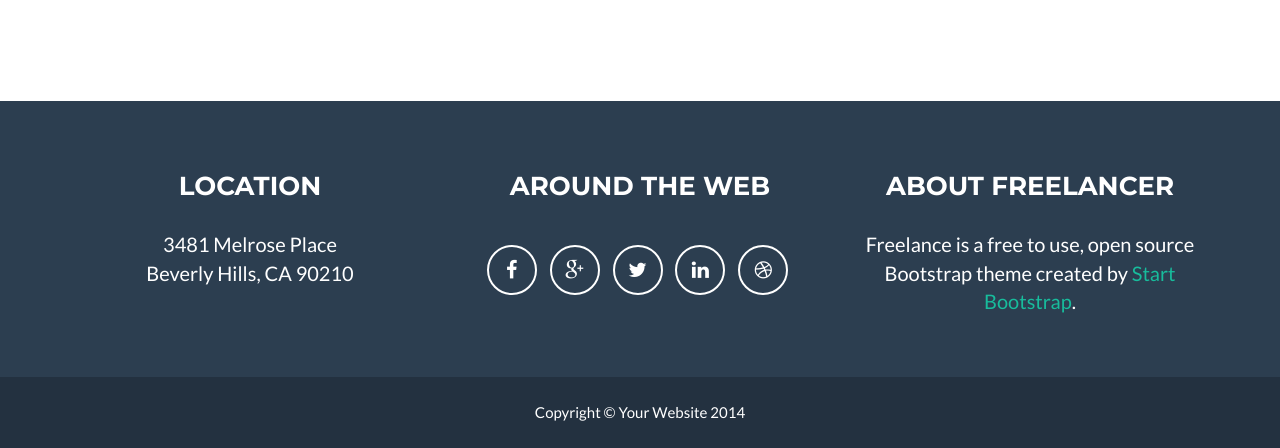
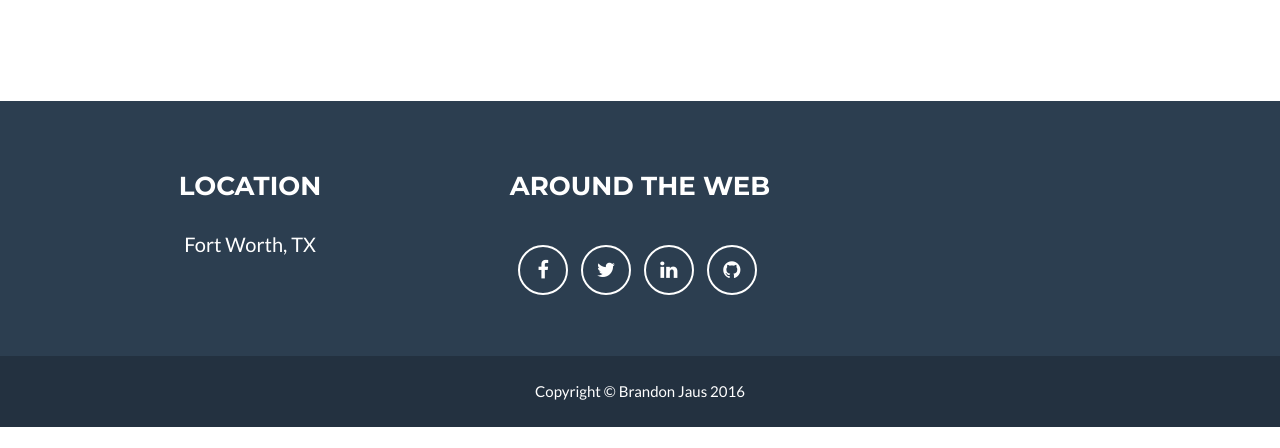
Before and after one commit to bjaus/FreelancerSite, a Flask app: page / in a window 1280 px wide. Shown: the part 2973-3421 px from the top of the page. After the commit the page ends 3400 px from the top, so only its background shows below. Run offline with Flask 2, Linux system fonts and the light colour scheme; some libraries are stand-ins or nearby versions.

Commit message:
minor changes

```diff
--- a/templates/_base.html
+++ b/templates/_base.html
@@ -9,7 +9,7 @@
     <meta name="description" content="">
     <meta name="author" content="">
 
-    <title>Freelancer - Start Bootstrap Theme</title>
+    <title>{% block title %} | BMJ{% endblock %}</title>
 
     <!-- Bootstrap Core CSS - Uses Bootswatch Flatly Theme: http://bootswatch.com/flatly/ -->
     <link href="../static/css/bootstrap.min.css" rel="stylesheet">
@@ -74,7 +74,7 @@
         <div class="container">
             <div class="row">
                 <div class="col-lg-12">
-                    <img class="img-responsive" src="../static/img/profile.png" alt="">
+                    <img class="img-responsive" src="../static/img/me.png" alt="">
                     <div class="intro-text">
                         <span class="name">Brandon Jaus</span>
                         <hr class="star-light">
@@ -246,7 +246,7 @@
                 <div class="row">
                     <div class="footer-col col-md-4">
                         <h3>Location</h3>
-                        <p>3481 Melrose Place<br>Beverly Hills, CA 90210</p>
+                        <p>Fort Worth, TX</p>
                     </div>
                     <div class="footer-col col-md-4">
                         <h3>Around the Web</h3>
@@ -255,22 +255,15 @@
                                 <a href="#" class="btn-social btn-outline"><i class="fa fa-fw fa-facebook"></i></a>
                             </li>
                             <li>
-                                <a href="#" class="btn-social btn-outline"><i class="fa fa-fw fa-google-plus"></i></a>
-                            </li>
-                            <li>
                                 <a href="#" class="btn-social btn-outline"><i class="fa fa-fw fa-twitter"></i></a>
                             </li>
                             <li>
                                 <a href="#" class="btn-social btn-outline"><i class="fa fa-fw fa-linkedin"></i></a>
                             </li>
                             <li>
-                                <a href="#" class="btn-social btn-outline"><i class="fa fa-fw fa-dribbble"></i></a>
+                                <a href="#" class="btn-social btn-outline"><i class="fa fa-fw fa-github"></i></a>
                             </li>
                         </ul>
-                    </div>
-                    <div class="footer-col col-md-4">
-                        <h3>About Freelancer</h3>
-                        <p>Freelance is a free to use, open source Bootstrap theme created by <a href="http://startbootstrap.com">Start Bootstrap</a>.</p>
                     </div>
                 </div>
             </div>
@@ -279,7 +272,7 @@
             <div class="container">
                 <div class="row">
                     <div class="col-lg-12">
-                        Copyright &copy; Your Website 2014
+                        Copyright &copy; Brandon Jaus 2016
                     </div>
                 </div>
             </div>
```
Also changed, not shown: static/img/me.png (renamed from static/img/profile.png).
